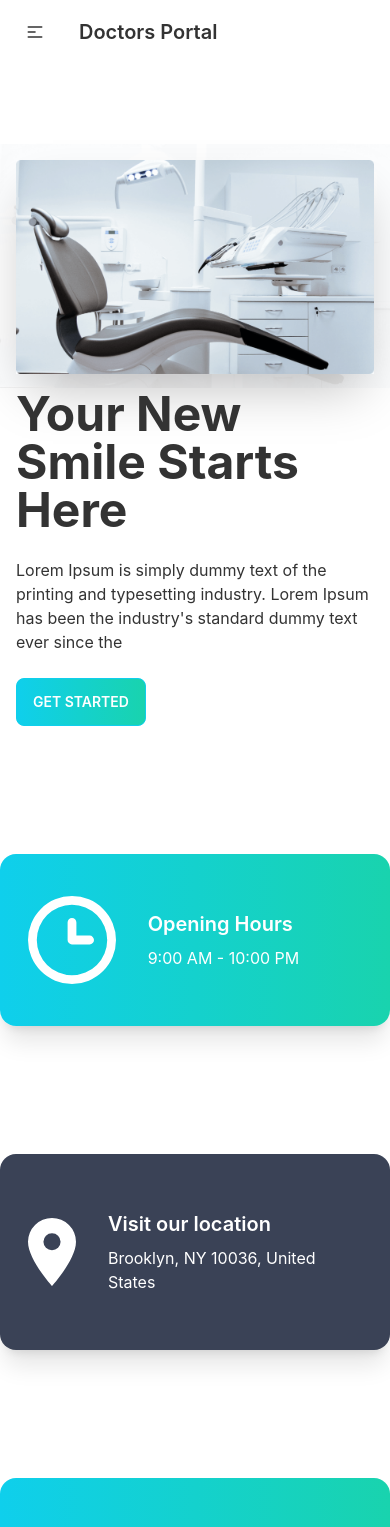
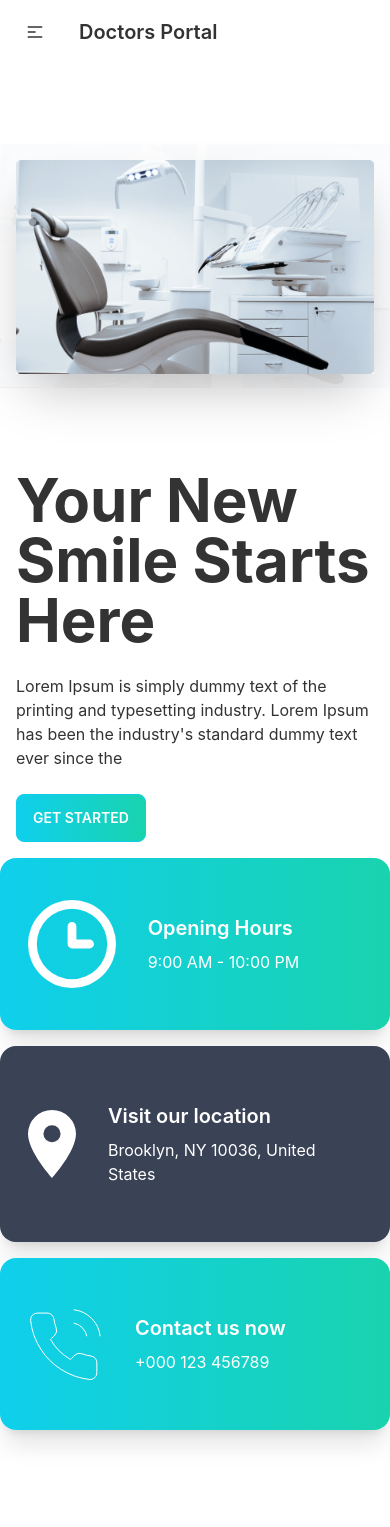
Before and after one commit to 100galib/doctorportal-client, a React (Create React App) app: page / in a window 390 px wide. Shown: the top 1527 px of the page. Built offline with nearby package versions, Linux system fonts and the light colour scheme.

Commit message:
minor changes on Homepage

```diff
--- a/src/Components/Pages/Home/Appoinment/Appoinment.js
+++ b/src/Components/Pages/Home/Appoinment/Appoinment.js
@@ -8,7 +8,7 @@ const Appoinment = () => {
                 <div className="hero">
                     <div className="hero-content p-0 flex-col lg:flex-row">
                         <img className='hidden lg:block w-3/5 -mt-56' src={doctor} alt='appoinment'/>
-                        <div>
+                        <div className='p-6'>
                             <h3 className='font-bold text-secondary text-xl pt-9'>Appointment</h3>
                             <h1 className="text-4xl font-bold text-white my-4">Make an appointment Today</h1>
                             <p className="py-6 text-white">It is a long established fact that a reader will be distracted by the readable content of a page when looking at its layout. The point of using Lorem Ipsumis that it has a more-or-less normal distribution of letters,as opposed to using 'Content here, content here', making it look like readable English. Many desktop publishing packages and web page</p>
--- a/src/Components/Pages/Home/Banner/Banner.js
+++ b/src/Components/Pages/Home/Banner/Banner.js
@@ -6,8 +6,8 @@ const Banner = () => {
         <div className="hero mt-20">
             <div className="hero-content flex-col lg:flex-row-reverse">
                 <img src={rightImage} className="shadow-2xl lg:max-w-xl" alt='banner area'/>
-                <div>
-                <h1 className="text-5xl font-bold">Your New Smile Starts Here</h1>
+                <div className='mt-20 lg:mt-10'>
+                <h1 className="text-6xl lg:text-5xl font-bold">Your New Smile Starts Here</h1>
                 <p className="py-6">Lorem Ipsum is simply dummy text of the printing and typesetting industry. Lorem Ipsum has been the industry's standard dummy text ever since the</p>
                 <button className="btn btn-primary bg-gradient-to-r from-primary to-secondary text-white">Get Started</button>
                 </div>
--- a/src/Components/Pages/Home/Infocards/Infocard.js
+++ b/src/Components/Pages/Home/Infocards/Infocard.js
@@ -3,7 +3,7 @@ import React from 'react';
 const Infocard = ({singleData}) => {
     const {name, data, icon, bgColor} = singleData;
     return (
-        <div className={`card card-side ${bgColor} text-white shadow-xl mt-28 py-6 px-7`}>
+        <div className={`card card-side ${bgColor} text-white shadow-xl lg:mt-28 py-6 px-7`}>
             <figure><img src={icon} alt="Movie"/></figure>
             <div className="card-body">
                 <h2 className="card-title">{name}</h2>
--- a/src/Components/Pages/Home/Terms/Terms.js
+++ b/src/Components/Pages/Home/Terms/Terms.js
@@ -6,7 +6,7 @@ const Terms = () => {
         <div className="hero mt-28">
             <div className="hero-content flex-col lg:flex-row">
                 <img src={termsImg} className="max-w-sm rounded-lg shadow-2xl" alt='terms'/>
-                <div className='ml-16 lg:w-2/5'>
+                <div className='lg:ml-16 w-4/5 lg:w-2/5'>
                     <h1 className="text-5xl font-bold">Exceptional Dental Care, on Your Terms</h1>
                     <p className="py-6">It is a long established fact that a reader will be distracted by the readable content of a page when looking at its layout. The point of using Lorem Ipsumis that it has a more-or-less normal distribution of letters,as opposed to using 'Content here, content here', making it look like readable English. Many desktop publishing packages and web page</p>
                     <button className="btn  btn-primary bg-gradient-to-r from-primary to-secondary text-white">Get Started</button>
```
